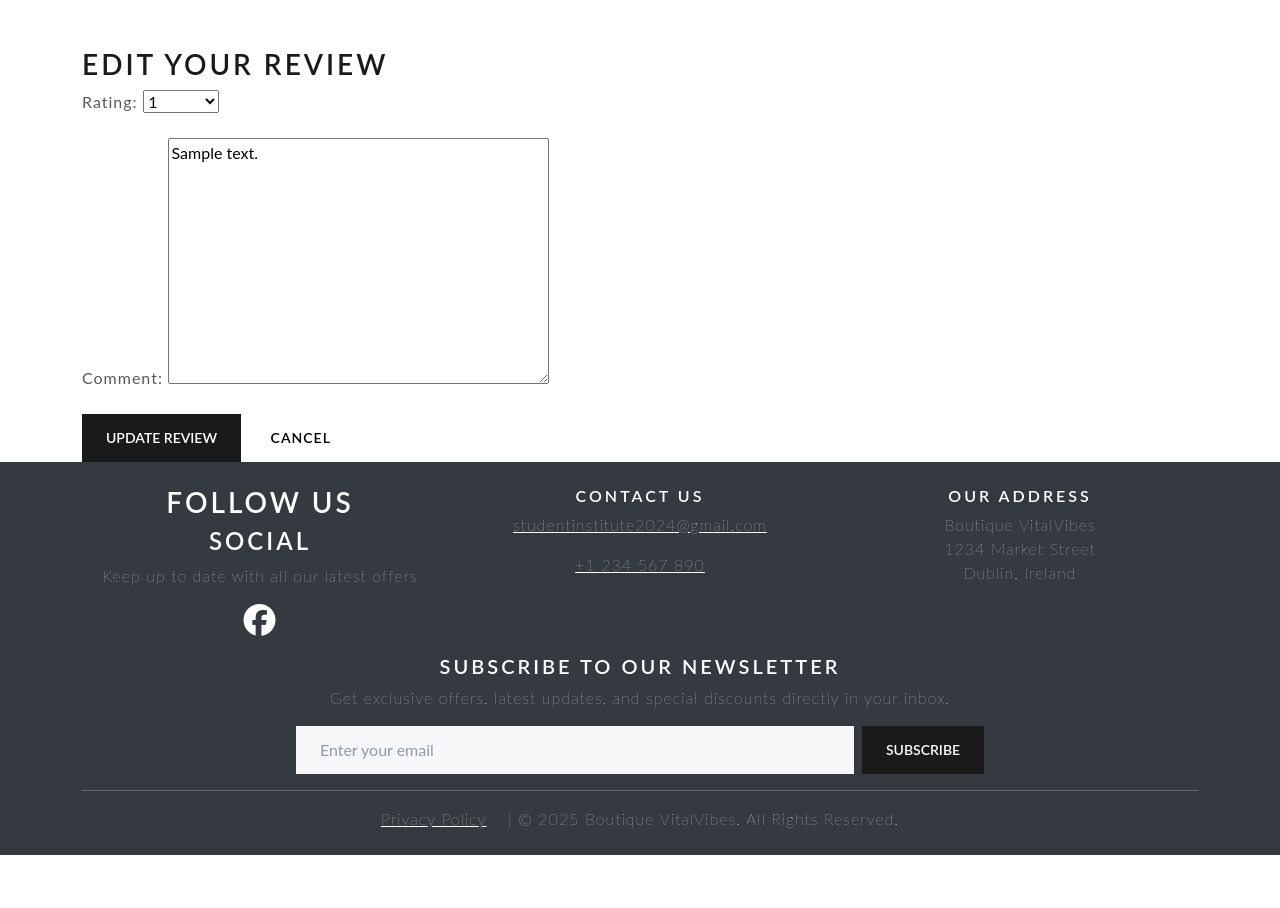
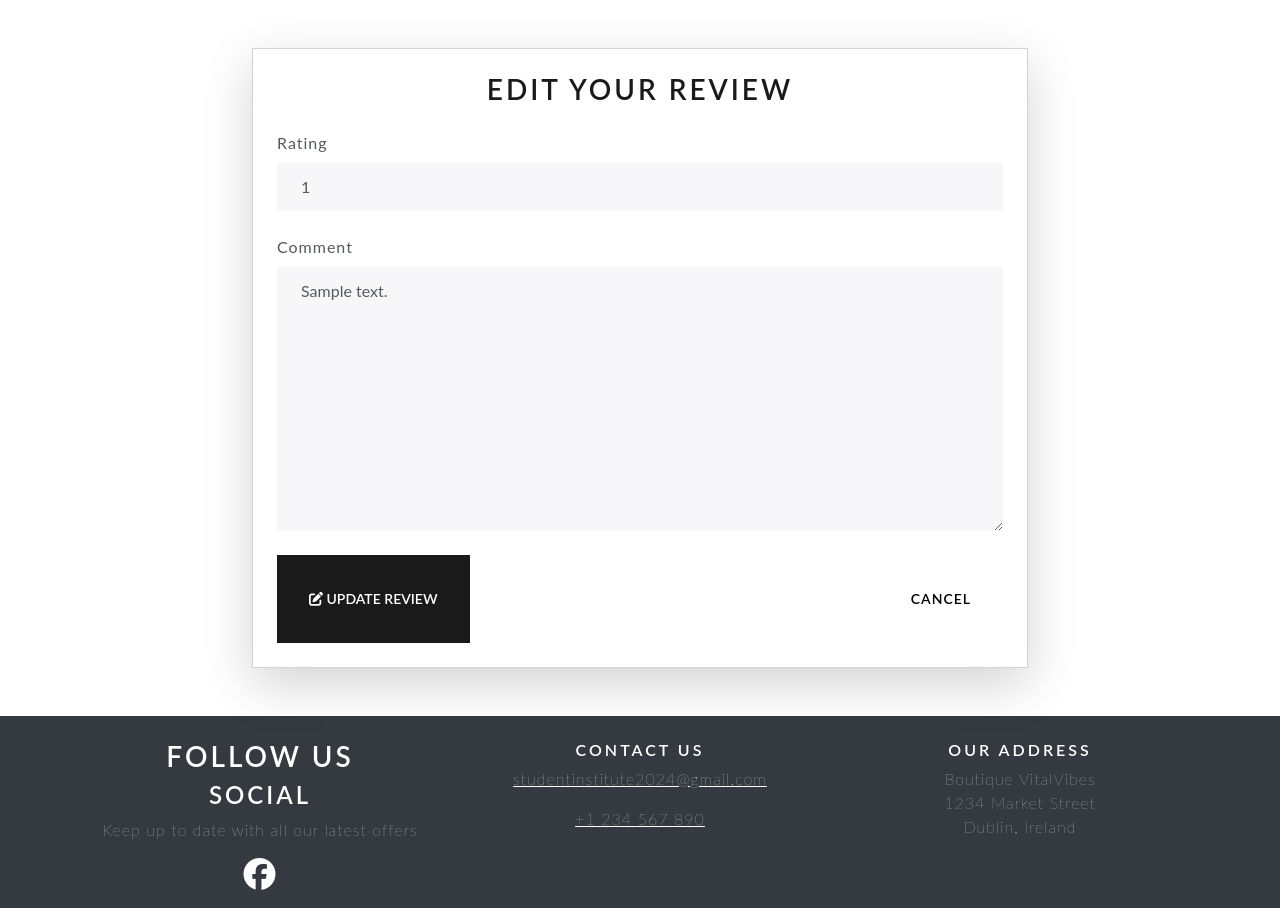
Before and after one commit to BadrAlioui/boutique_shop, a Django app: page /products/review/update/1/ in a window 1280 px wide. Shown: the part 96-1004 px from the top of the page. Run offline with Django 5.2, Linux system fonts and the light colour scheme; a user stored in the database is signed in; data comes from the database, SQL or seed files in the repository; tables that the repository leaves empty hold one stand-in row (values such as "Sample post"); some libraries are stand-ins or nearby versions.

Commit message:
Improve HTML validity for tests and enhance styling on request, refund status page, add product page, product detail page

```diff
--- a/store/templates/store/product_detail.html
+++ b/store/templates/store/product_detail.html
@@ -137,7 +137,7 @@
         <div class="col-md-4">
             <div class="card mt-4">
                 <a href="{% url 'product_detail' related_product.slug %}">
-                    <img src="{{ related_product.image.url }}" alt="{{ related_product.title }}" class="card-img-top"/>
+                    <img src="{{ related_product.image.url }}" alt="{{ related_product.title }}" class="card-img-top">
                 </a>
                 <div class="card-body">
                     <h5 class="card-title">{{ related_product.title }}</h5>
--- a/store/templates/store/update_review.html
+++ b/store/templates/store/update_review.html
@@ -1,21 +1,37 @@
-{% extends "base.html" %}
+{% extends 'base.html' %}
+{% load widget_tweaks %}
 
 {% block content %}
-<div class="container mt-5">
-    <h2>Edit Your Review</h2>
-
-    <form method="POST">
-        {% csrf_token %}
-        <div class="mb-3">
-            <label for="rating" class="form-label"><strong>Rating:</strong></label>
-            {{ form.rating }}
-        </div>
-        <div class="mb-3">
-            <label for="comment" class="form-label"><strong>Comment:</strong></label>
-            {{ form.comment }}
-        </div>
-        <button type="submit" class="btn btn-primary">Update Review</button>
-        <a href="{% url 'product_detail' review.product.slug %}" class="btn btn-secondary">Cancel</a>
-    </form>
+<div class="container mt-5 mb-5" style="max-width: 800px;">
+    <div class="card p-4 shadow-lg" style="height: auto;">
+        <h2 class="text-center mb-4 text-primary">Edit Your Review</h2>
+        <form method="POST">
+            {% csrf_token %}
+            {% for field in form %}
+            <div class="mb-4">
+                <label for="{{ field.id_for_label }}" class="form-label">
+                    <strong>{{ field.label }}</strong>
+                </label>
+                <div>
+                    {{ field|add_class:"form-control" }}
+                </div>
+                {% if field.help_text %}
+                <small class="form-text text-muted">{{ field.help_text }}</small>
+                {% endif %}
+                {% if field.errors %}
+                <div class="text-danger small">{{ field.errors }}</div>
+                {% endif %}
+            </div>
+            {% endfor %}
+            <div class="d-flex justify-content-between">
+                <button type="submit" class="btn btn-primary btn-lg">
+                    <i class="fas fa-edit"></i> Update Review
+                </button>
+                <a href="{% url 'product_detail' review.product.slug %}" class="btn btn-secondary btn-lg">
+                    Cancel
+                </a>
+            </div>
+        </form>
+    </div>
 </div>
 {% endblock %}
```
Also changed, not shown: store/templates/store/delete_review.html (+25 -11 lines), store/templates/store/products.html (+7 -8 lines), store/templates/store/refund_status.html (+12 -6 lines), store/templates/store/request_refund.html (+11 -8 lines), images/Screenshot_validator_add_product.png (added), images/Screenshot_validator_contact_page.png (added), images/Screenshot_validator_delete_product.png (added), images/Screenshot_validator_delete_review.png (added), images/Screenshot_validator_edit_product.png (added), images/Screenshot_validator_edit_review.png (added), images/Screenshot_validator_product_detail.png (added), images/Screenshot_validator_product_page.png (added), images/Screenshot_validator_request_refund.png (added), images/Screenshot_validator_request_status.png (added).
